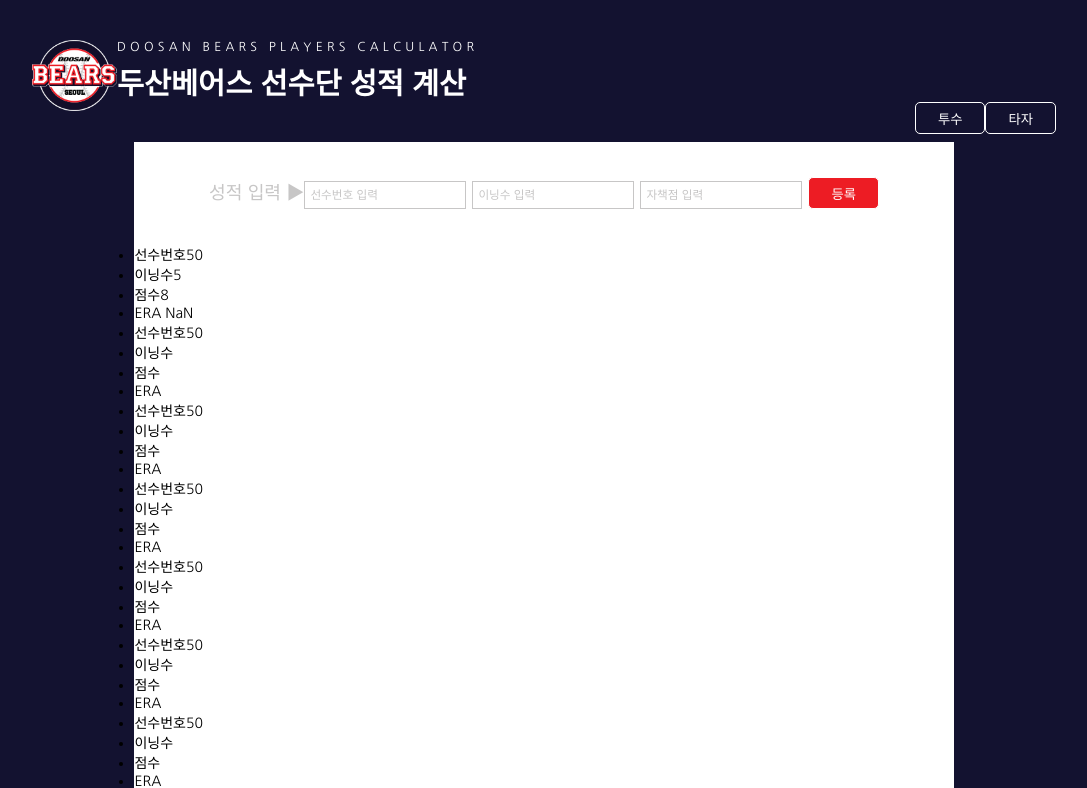
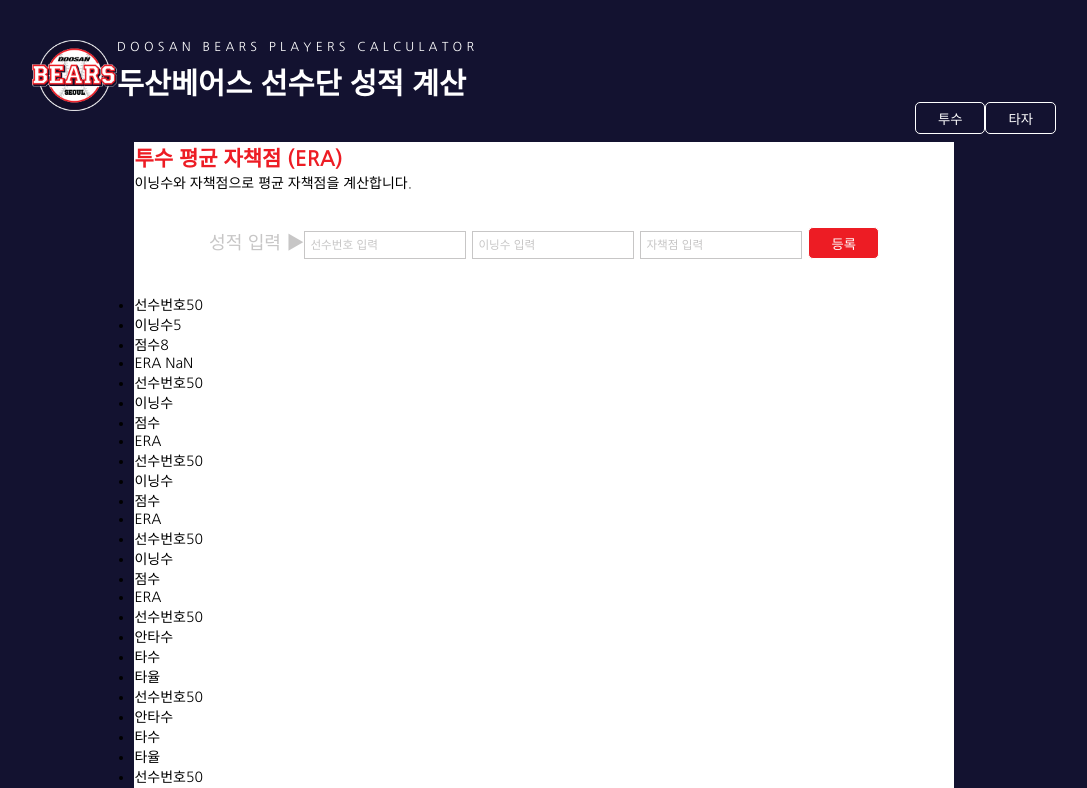
Before and after one commit to ydoni/doosanplayer, a React (Create React App) app: page / in a window 1280 px wide. Shown: the top 788 px of the page, without its empty margins (96-1183 px from the left). Built offline with nearby package versions, Linux system fonts and the light colour scheme.

Commit message:
[React] 선수별 성적 계산기 - 20200324

```diff
--- a/src/App.css
+++ b/src/App.css
@@ -5,6 +5,10 @@
 button {border-radius:5px;}
 
 /*App.js*/
+h2 {
+  color:#ed1c24;
+}
+
 .container {
   width:80%;
   margin:0 auto;
@@ -88,7 +92,7 @@
 
 
 /*List.js*/
-h2 {color:#ed1c24;}
+
 
 
 
--- a/src/App.js
+++ b/src/App.js
@@ -7,7 +7,7 @@
 
 class App extends Component {
 
-  id=8;
+  id=4;
 
   state = {
     playerlist : [
@@ -15,13 +15,15 @@
     {id:1, playerNum:"50", inning:"", score : ""},
     {id:2, playerNum:"50", inning:"", score : ""},
     {id:3, playerNum:"50", inning:"", score : ""},
-    {id:4, playerNum:"50", inning:"", score : ""},
-    {id:5, playerNum:"50", inning:"", score : ""},
-    {id:6, playerNum:"50", inning:"", score : ""},
-    {id:7, playerNum:"50", inning:"", score : ""},
     ]
   }
 
+  changePitch = (e) => {
+
+    this.setState({
+
+    });
+  }
 
   getScore = (data) => {
 
@@ -53,11 +55,17 @@
             <p>DOOSAN BEARS PLAYERS CALCULATOR</p>
             <h1>두산베어스 선수단 성적 계산</h1>
             <div className = "btnbox">
-              <button className = "btn butPitch">투수</button>
-              <button className = "btn butHit">타자</button>
+              <button className = "btn butPitch" onClick={this.changePitch}>
+                투수
+              </button>
+              <button className = "btn butHit" onClick={this.changeHitter}>
+                타자
+              </button>
             </div>
           </div>
           <div className="players">
+            <h2>투수 평균 자책점 (ERA)</h2>
+            <p>이닝수와 자책점으로 평균 자책점을 계산합니다.</p>
             <PutScore grade={this.getScore} />
             <List data = {playerlist} />
           </div>
--- a/src/components/HitterList.js
+++ b/src/components/HitterList.js
@@ -2,17 +2,29 @@
 
 class HitterList extends Component {
 
+	state = {
+		playerNum : "",
+		hits : "",
+		bats : "",
+		batavg : ""
+	}
+
 	render(){
 
-		const {data} = this.props;
+		const {playerNum, hits, bats, batavg} = this.props.listh;
 
-		// const list_hitter = data.map (
+		// const list_pitch = data.map (
 		// 	info => (<)
 		// );
 
 		return(
 			<div>
-				{list_hitter}
+				<ul className="hitterInfo">
+					<li>선수번호{playerNum}</li>
+					<li>안타수{hits}</li>
+					<li>타수{bats}</li>
+					<li>타율 {batavg}</li>
+				</ul>
 			</div>
 		);
 	}
--- a/src/components/List.js
+++ b/src/components/List.js
@@ -1,7 +1,7 @@
 import React, {Component} from 'react';
 
 import PitcherList from './PitcherList.js';
-// import HitterList from './HitterList.js';
+import HitterList from './HitterList.js';
 
 class List extends Component {
 
@@ -13,14 +13,18 @@
 			listp => (<PitcherList key={listp.id} listp={listp} />)
 		);
 
+		const list_hitter = data.map (
+			listh => (<HitterList key={listh.id} listh={listh} />)
+		);
+
 		// const list_hitter = data.map (
 		// 	info => (<HitterList />)
 		// );
 
 		return(
 			<div>
-
 				{list_pitch}
+				{list_hitter}
 			</div>
 		);
 	}
```
